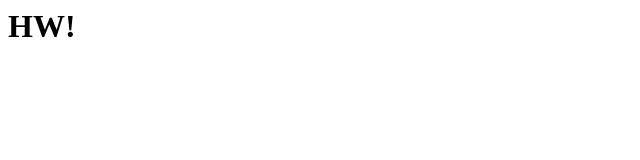
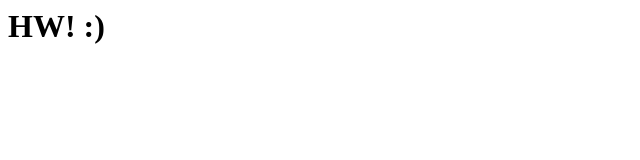
Before and after one commit to m44rten1/accelerometer-test, a plain HTML site: page index.html in a window 1280 px wide. Shown: the full height of the page, 0-640 px from the left. Drawn offline with Linux system fonts and the light colour scheme.

Commit message:
Small change

```diff
--- a/index.html
+++ b/index.html
@@ -6,6 +6,6 @@
   <title>Document</title>
 </head>
 <body>
-  <h1>HW!</h1>
+  <h1>HW! :)</h1>
 </body>
 </html>
```
